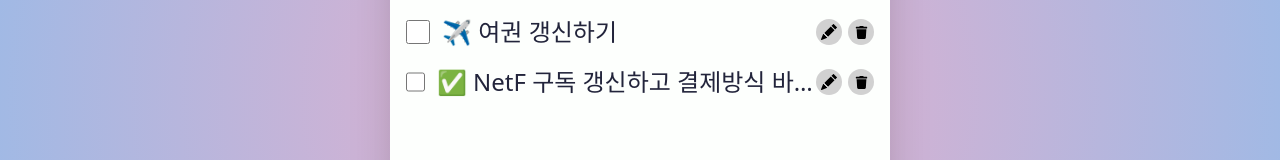
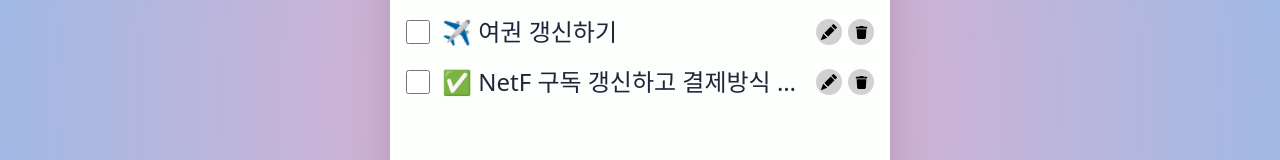
Before and after one commit to ej-kimm/react-onboarding, a Next.js app: page /todo/active in a window 1280 px wide. Shown: the part 304-464 px from the top of the page. Built offline with nearby package versions, Linux system fonts and the light colour scheme; data requests are answered from the project's data file.

Commit message:
💄 style : 화면 축소 시 UI 뭉개짐 해결

```diff
--- a/src/app/todo/[filter]/_components/TodoItem.tsx
+++ b/src/app/todo/[filter]/_components/TodoItem.tsx
@@ -55,7 +55,7 @@ export default function TodoItem({ item }: TodoItemProps) {
     <li key={id} className="my-0.5 flex items-center justify-between px-4 py-2">
       {!isEditing && (
         <input
-          className="h-6 w-6 cursor-pointer"
+          className="h-6 w-6 shrink-0 cursor-pointer"
           id={id}
           type="checkbox"
           name="status"
--- a/src/components/common/Footer.tsx
+++ b/src/components/common/Footer.tsx
@@ -17,7 +17,11 @@ export default function Footer() {
             width={44}
             height={44}
             alt="github"
-            style={{ width: '44px', height: '44px', borderRadius: '100%' }}
+            style={{
+              minWidth: '44px',
+              minHeight: '44px',
+              borderRadius: '100%',
+            }}
           />
         </Link>
 
```
